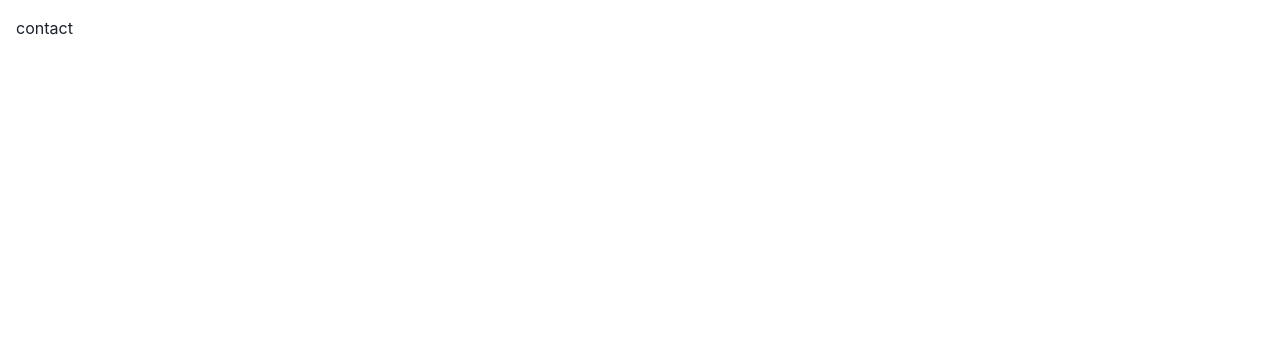
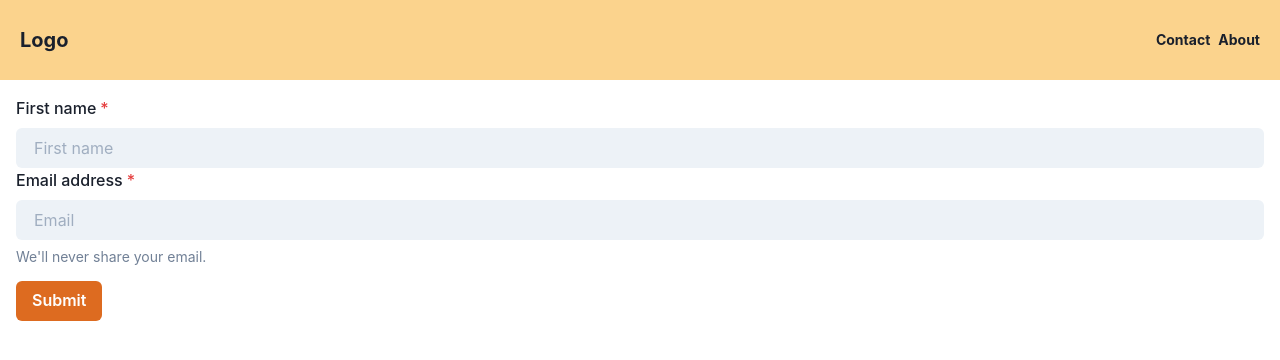
Before and after one commit to kaiogama18/100DaysOfGatsby, a Gatsby site: page /contact in a window 1280 px wide. Built offline with nearby package versions, Linux system fonts and the light colour scheme; Gatsby itself is replaced by a stand-in of ours.

Commit message:
Use Chakra and create page contact
Signed-off-by: Kaio B. Gama <kaioeduardoescar@gmail.com>

```diff
--- a/gatsby-config.js
+++ b/gatsby-config.js
@@ -26,5 +26,12 @@ module.exports = {
       },
       __key: "images",
     },
+    {
+      resolve: `gatsby-source-formium`,
+      options: {
+        projectId: process.env.GATSBY_FORMIUM_PROJECTID,
+        accessToken: process.env.FORMIUM_TOKEN,
+      },
+    },
   ],
 };
--- a/src/components/layout.js
+++ b/src/components/layout.js
@@ -1,9 +1,11 @@
 import React from 'react'
 import { Box, ChakraProvider } from '@chakra-ui/react'
+import Navbar from './navbar'
 
 export default function Layout({ children }) {
     return (
         <ChakraProvider>
+            <Navbar />
             <Box p={4}>
                 {children}
             </Box>
--- /dev/null
+++ b/src/components/navbar.js
@@ -0,0 +1,23 @@
+import React from 'react'
+import { Link } from 'gatsby'
+import { Box, Heading, Stack } from '@chakra-ui/react'
+
+export default function Navbar() {
+    return (
+        <Box p="5" bg="orange.200">
+            <Stack direction="row" justify="space-between" align="center">
+                <Link to="/">
+                    <Heading size="md" my="2">Logo</Heading>
+                </Link>
+                <Stack direction="row">
+                    <Link to="/contact">
+                        <Heading size="xs" my="2">Contact</Heading>
+                    </Link>
+                    <Link to="/about">
+                        <Heading size="xs" my="2">About</Heading>
+                    </Link>
+                </Stack>
+            </Stack>
+        </Box>
+    )
+}
--- /dev/null
+++ b/src/lib/formium.js
@@ -0,0 +1,2 @@
+import { createClient } from '@formium/client';
+export const formium = createClient(process.env.GATSBY_FORMIUM_PROJECTID);
--- a/src/pages/contact.js
+++ b/src/pages/contact.js
@@ -1,10 +1,29 @@
+import { Button, FormControl, FormHelperText, FormLabel, Input } from '@chakra-ui/react'
 import React from 'react'
 import Layout from '../components/layout'
 
-export default function Contact(){
-    return(
+
+export default function Contact() {
+
+
+    return (
         <Layout>
-            contact
+            <FormControl id="first-name" isRequired>
+                <FormLabel>First name</FormLabel>
+                <Input placeholder="First name" variant="filled" />
+            </FormControl>
+            <FormControl id="email" isRequired>
+                <FormLabel >Email address</FormLabel>
+                <Input type="email" variant="filled" placeholder="Email" />
+                <FormHelperText>We'll never share your email.</FormHelperText>
+            </FormControl>
+            <Button
+                mt={4}
+                colorScheme="orange"
+                type="submit"
+            >
+                Submit
+          </Button>
         </Layout>
     )
 }
```
Also changed, not shown: src/pages/about.js (+8 -4 lines).
